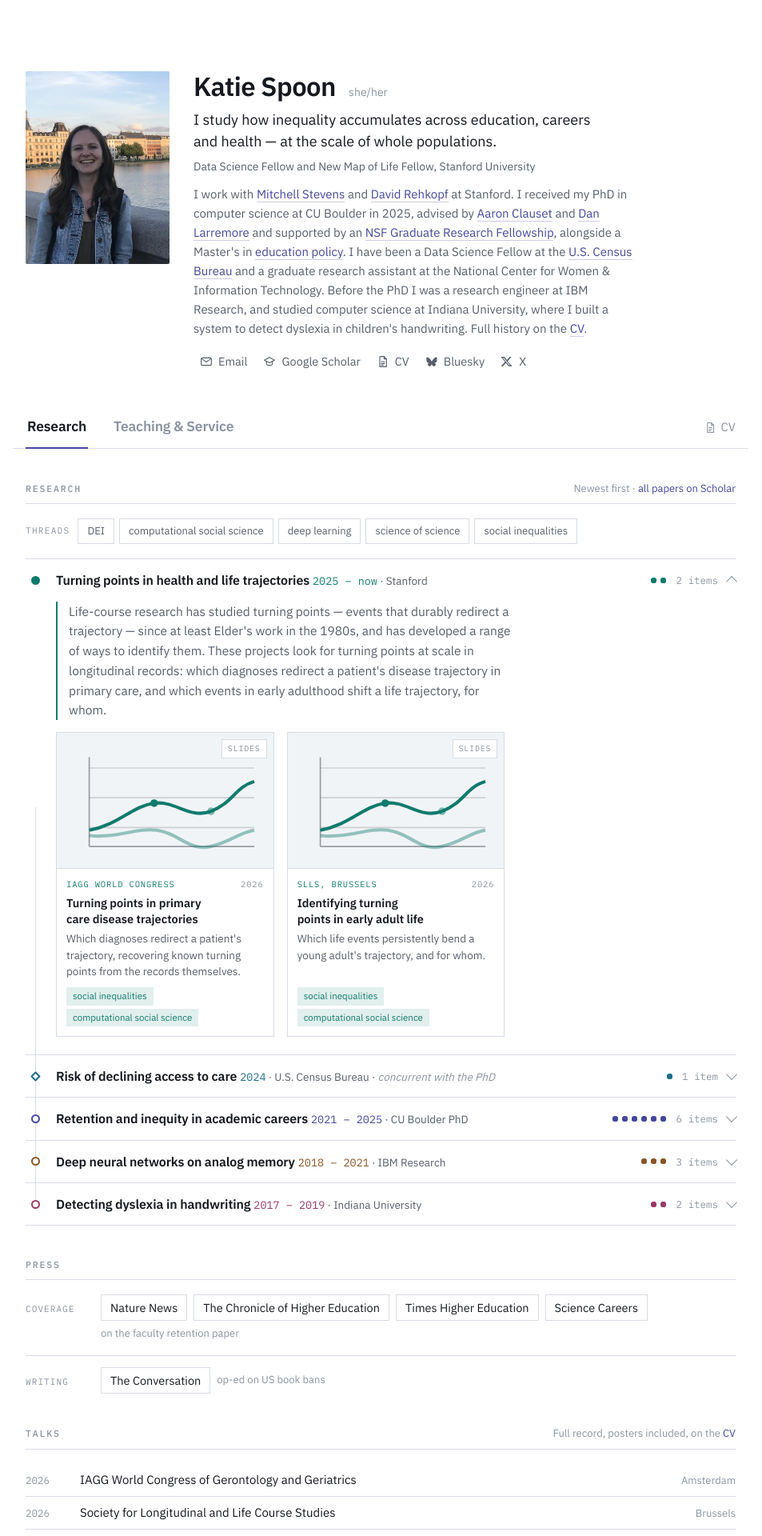
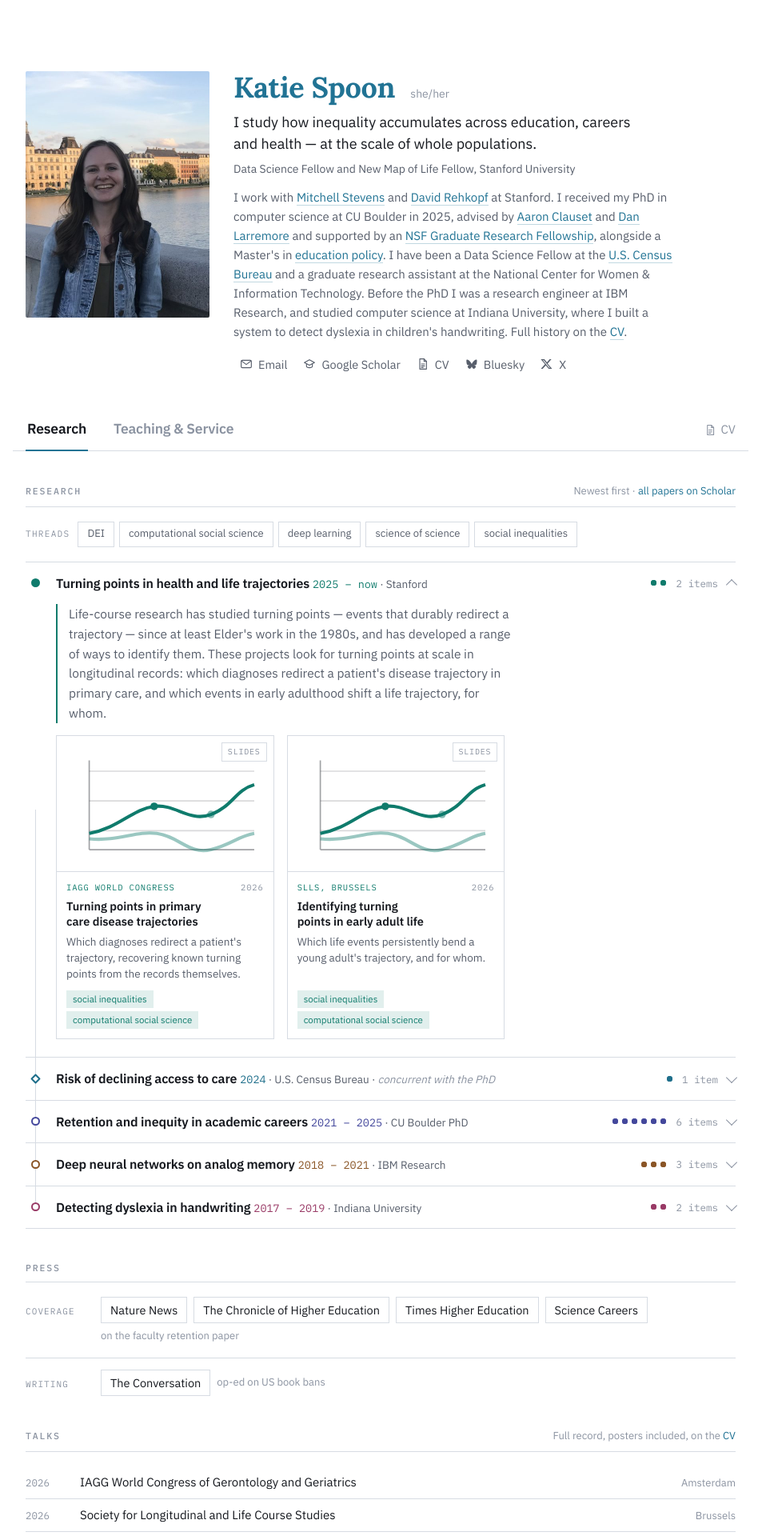
Before and after one commit to katiespoon/katiespoon.github.io, a Jekyll site: the page built from index.html, in a window 1280 px wide. Shown: the top 1920 px of the page at 80% size, without its empty margins (164-1117 px from the left). Built offline with Jekyll 4.4.1, drawn with Linux system fonts in a browser that asks for light colours.

Commit message:
Match the front page to the CV: teal, Lora name, white throughout
The page background was already white, but the figure panel behind each
schematic was #f1f4f7 and there are fourteen of them, which is what read
as a grey page. Every light surface is now white; cards are defined by
their border and the divider under the figure.

- The name is set like the CV masthead: Lora bold in #217394.
- Links, the tab underline and other accents take that same teal,
  replacing the indigo. Era colours are unchanged, since they carry
  meaning rather than decoration.
- The photo is 230x308, up from 180x241, with the derivative regenerated
  at 460x616 so it stays 2x on retina (47 KB).
- The condensed bar is opaque rather than translucent. On a white page
  the content scrolling underneath showed through behind the name.

Co-Authored-By: Claude Opus 5 <noreply@anthropic.com>

```diff
--- a/index.html
+++ b/index.html
@@ -8,17 +8,17 @@ permalink: /
 <meta name="viewport" content="width=device-width, initial-scale=1">
 <title>Katie Spoon</title>
 <meta name="description" content="Katie Spoon studies how inequality accumulates across education, careers and health, at the scale of whole populations. Data Science Fellow and New Map of Life Fellow at Stanford University.">
-<link rel="stylesheet" href="https://fonts.googleapis.com/css2?family=IBM+Plex+Mono:wght@400;500&family=IBM+Plex+Sans:wght@400;500;600&display=swap">
+<link rel="stylesheet" href="https://fonts.googleapis.com/css2?family=IBM+Plex+Mono:wght@400;500&family=IBM+Plex+Sans:wght@400;500;600&family=Lora:wght@700&display=swap">
 <style>
 /* One column. An identity band that scrolls away under a condensed bar, then five
    collapsible research eras, then teaching and service behind a tab. Type is deliberately
    plain: one sans for everything, a mono only for labels, flat cards with no shadow. */
 :root{
-  --bg:#ffffff; --surface:#ffffff; --surface-2:#f1f4f7;
+  --bg:#ffffff; --surface:#ffffff; --surface-2:#ffffff;
   --ink:#15181e; --ink-soft:#575e6b; --ink-faint:#8b93a1;
   --rule:#d7dce3; --shadow:18 24 38;
   --era-health:#0f7b6c; --era-census:#1f6f8b; --era-careers:#44489c; --era-ibm:#8a5526; --era-dys:#993a66;
-  --accent:#44489c;
+  --accent:#217394;
   --font-body:"IBM Plex Sans",-apple-system,BlinkMacSystemFont,"Segoe UI",Helvetica,Arial,sans-serif;
   --font-data:"IBM Plex Mono",ui-monospace,SFMono-Regular,Menlo,monospace;
 }
@@ -27,14 +27,14 @@ permalink: /
   --ink:#e9ebef; --ink-soft:#a0a8b6; --ink-faint:#737b8a;
   --rule:#2c313b; --shadow:0 0 0;
   --era-health:#3fb6a2; --era-census:#5fb3d4; --era-careers:#8b93ef; --era-ibm:#d4a06b; --era-dys:#e384ae;
-  --accent:#8b93ef; color-scheme:dark;
+  --accent:#6fb4d0; color-scheme:dark;
 }}
 :root[data-theme="dark"]{
   --bg:#111318; --surface:#1a1d24; --surface-2:#23272f;
   --ink:#e9ebef; --ink-soft:#a0a8b6; --ink-faint:#737b8a;
   --rule:#2c313b; --shadow:0 0 0;
   --era-health:#3fb6a2; --era-census:#5fb3d4; --era-careers:#8b93ef; --era-ibm:#d4a06b; --era-dys:#e384ae;
-  --accent:#8b93ef; color-scheme:dark;
+  --accent:#6fb4d0; color-scheme:dark;
 }
 
 *{box-sizing:border-box}
@@ -57,13 +57,16 @@ img{max-width:100%}
 .page{display:grid;gap:40px;padding-block:36px 56px}
 
 /* ---- condensed bar ---- */
-.stuck{position:sticky;top:0;z-index:9;background:color-mix(in srgb,var(--bg) 96%,transparent);
-  backdrop-filter:blur(10px);border-bottom:1px solid transparent;opacity:0;translate:0 -6px;pointer-events:none;
+/* Opaque, not translucent: on a white page the content scrolling underneath showed through
+   and collided with the name. */
+.stuck{position:sticky;top:0;z-index:9;background:var(--bg);
+  border-bottom:1px solid transparent;opacity:0;translate:0 -6px;pointer-events:none;
   transition:opacity .22s ease,translate .22s ease,border-color .22s}
 .stuck.on{opacity:1;translate:0;pointer-events:auto;border-bottom-color:var(--rule)}
 .stuck .in{max-width:920px;margin:0 auto;padding-block:9px;display:flex;gap:14px;align-items:center;
   padding-left:max(16px,env(safe-area-inset-left,0px));padding-right:max(16px,env(safe-area-inset-right,0px))}
-.stuck .nm{font-size:17.5px;font-weight:600;letter-spacing:-.015em;margin-right:auto;white-space:nowrap}
+.stuck .nm{font-family:"Lora",Georgia,"Times New Roman",serif;font-size:18px;font-weight:700;letter-spacing:-.01em;
+  margin-right:auto;white-space:nowrap;color:var(--accent)}
 .stuck .nm a{text-decoration:none}
 
 /* ---- icon links ---- */
@@ -81,9 +84,11 @@ img{max-width:100%}
 
 /* ---- identity ---- */
 .ident{display:grid;grid-template-columns:auto 1fr;gap:0 30px;align-items:start}
-.ident img{width:180px;height:241px;border-radius:2px;object-fit:cover;display:block}
-.ident h1{font-size:clamp(26px,3.6vw,33px);font-weight:600;letter-spacing:-.018em;line-height:1.15}
-.ident h1 .pro{font-size:14px;font-weight:400;letter-spacing:0;color:var(--ink-faint);margin-left:9px;white-space:nowrap}
+.ident img{width:230px;height:308px;border-radius:2px;object-fit:cover;display:block}
+.ident h1{font-family:"Lora",Georgia,"Times New Roman",serif;font-size:clamp(28px,3.8vw,36px);font-weight:700;
+  letter-spacing:-.01em;line-height:1.15;color:var(--accent)}
+.ident h1 .pro{font-family:var(--font-body);font-size:14px;font-weight:400;letter-spacing:0;color:var(--ink-faint);
+  margin-left:10px;white-space:nowrap}
 .ident .what{font-size:18px;line-height:1.5;margin-top:9px;max-width:46ch}
 .ident .where{font-size:14px;color:var(--ink-soft);margin-top:7px}
 .ident .short-bio{font-size:15px;line-height:1.6;color:var(--ink-soft);margin-top:12px;max-width:62ch}
@@ -230,7 +235,7 @@ img{max-width:100%}
 @media (max-width:620px){
   .page{gap:32px}
   .ident{grid-template-columns:1fr;gap:14px}
-  .ident img{width:132px;height:177px}
+  .ident img{width:170px;height:228px}
   .era-panel{padding-left:24px}
   .era-figs{grid-template-columns:1fr}
   .era-meta .ct{display:none}
@@ -353,7 +358,7 @@ img{max-width:100%}
 <div class="page" id="top">
 
   <header class="band ident">
-    <img src="{{ "/assets/profile_pic_web.jpg" | relative_url }}" alt="Katie Spoon" width="180" height="241">
+    <img src="{{ "/assets/profile_pic_web.jpg" | relative_url }}" alt="Katie Spoon" width="230" height="308">
     <div>
       <h1>Katie Spoon <span class="pro">she/her</span></h1>
       <p class="what">I study how inequality accumulates across education, careers and health &mdash; at the scale of whole populations.</p>
```
Also changed, not shown: assets/profile_pic_web.jpg.
